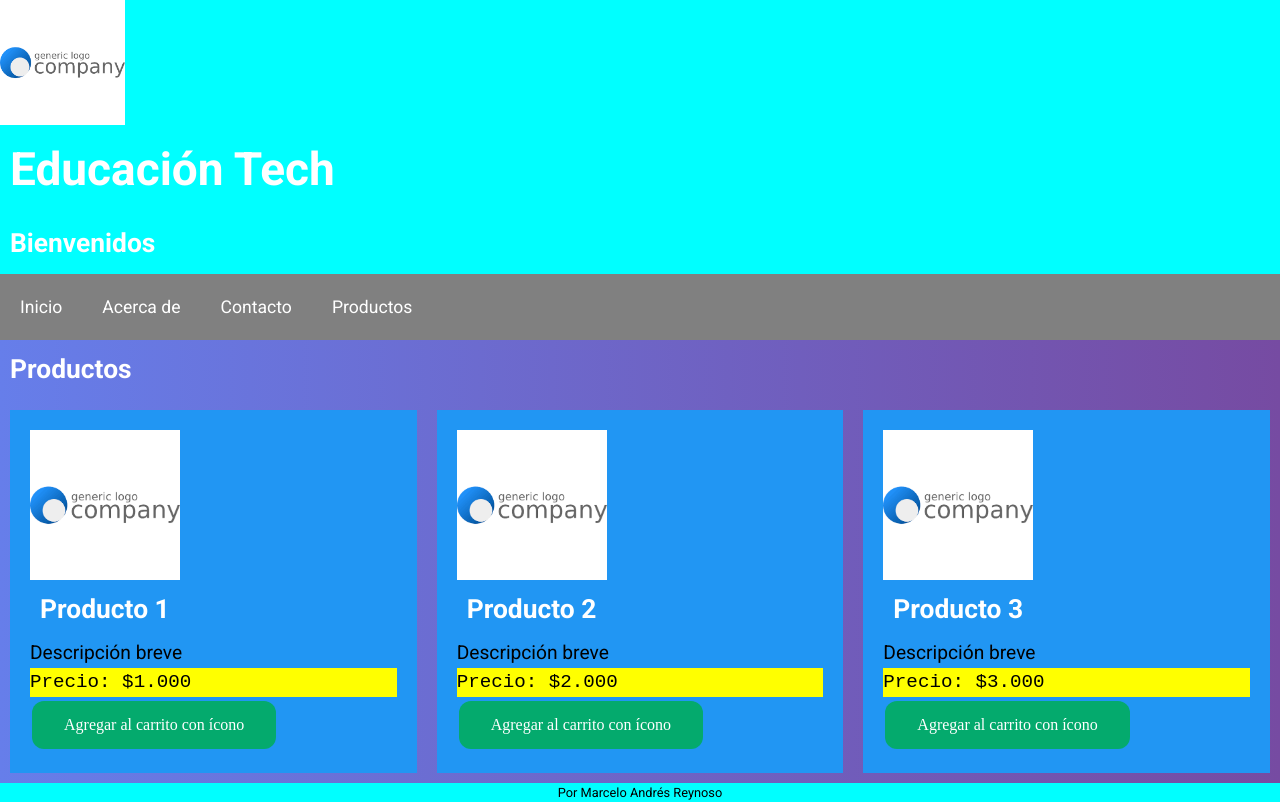
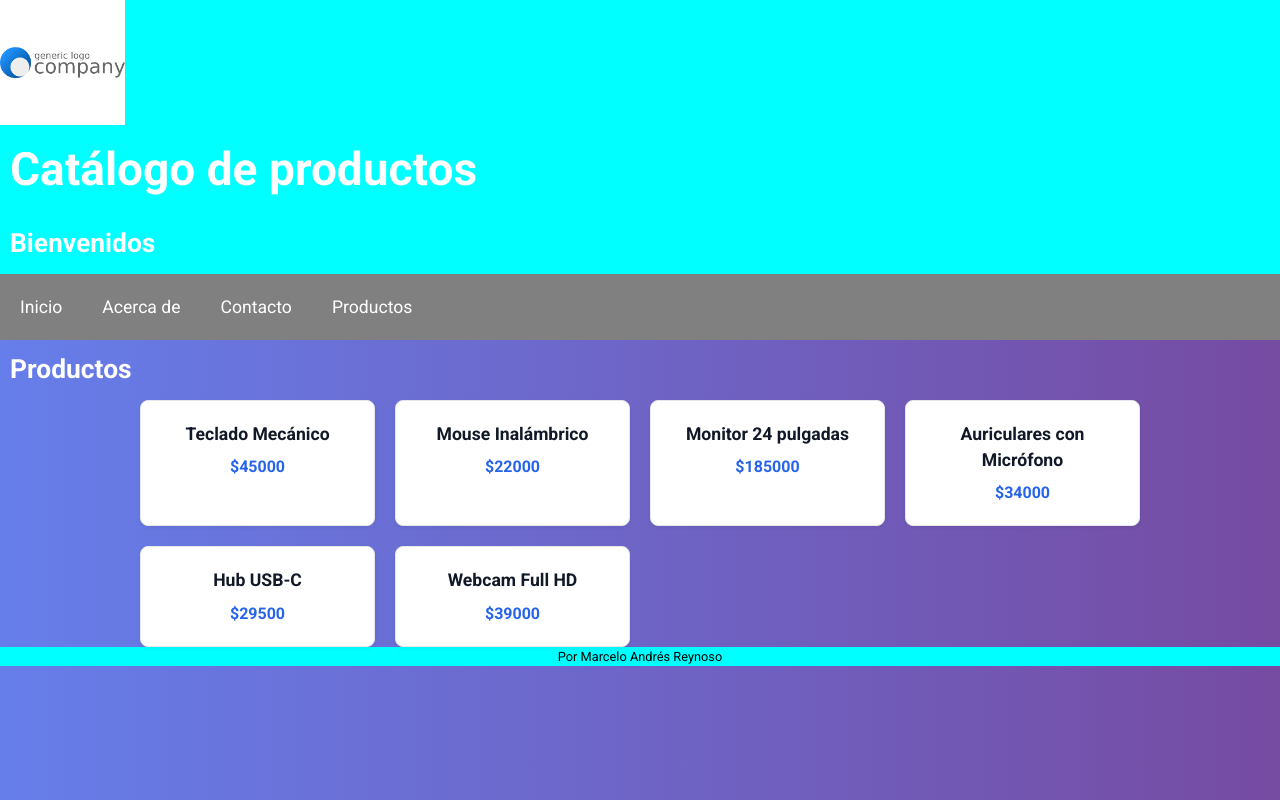
Before and after one commit to marcelo-ar-ar/proyecto-final-ecommerce-marcelo-reynoso, a plain HTML site: page pages/productos.html in a window 1280 px wide. Drawn offline with Linux system fonts and the light colour scheme.

Commit message:
Mostrar la lista de productos en la página

```diff
--- /dev/null
+++ b/app.js
@@ -0,0 +1,76 @@
+function generarProductos() {
+  const productos = [
+    {
+      id: 1,
+      name: "Teclado Mecánico",
+      description: "Teclado compacto con switches táctiles",
+      precio: 45000
+    },
+    {
+      id: 2,
+      name: "Mouse Inalámbrico",
+      description: "Mouse ergonómico de 6 botones con receptor USB",
+      precio: 22000
+    },
+    {
+      id: 3,
+      name: "Monitor 24 pulgadas",
+      description: "Panel IPS Full HD a 75 Hz",
+      precio: 185000
+    },
+    {
+      id: 4,
+      name: "Auriculares con Micrófono",
+      description: "Diadema cerrada ideal para videollamadas y estudio",
+      precio: 34000
+    },
+    {
+      id: 5,
+      name: "Hub USB-C",
+      description: "Adaptador multipuerto con HDMI, USB 3.0 y carga PD",
+      precio: 29500
+    }
+  ];
+
+  return productos;
+}
+
+function mostrarProductos() {
+  // 3. Acceder al contenedor creado en el HTML
+  const contenedor = document.getElementById("contenedor-productos");
+
+  // Obtenemos el catálogo completo (incluyendo el producto en oferta)
+  const catalogo = generarProductos();
+  const productoOferta = {
+    id: 6,
+    name: "Webcam Full HD",
+    description: "Cámara web 1080p con enfoque automático y oferta especial",
+    precio: 39000
+  };
+  const catalogoActualizado = [...catalogo, productoOferta];
+
+  // 4. Recorrer el array de productos
+  catalogoActualizado.forEach(({ name, precio }) => {
+    // 5a. Crear el div de la tarjeta y asignarle la clase .card
+    const tarjeta = document.createElement("div");
+    tarjeta.classList.add("card");
+
+    // 5b. Crear el <h3> para el nombre del producto
+    const titulo = document.createElement("h3");
+    titulo.textContent = name;
+
+    // 5b. Crear el <p> para el precio
+    const parrafoPrecio = document.createElement("p");
+    parrafoPrecio.textContent = `$${precio}`;
+
+    // Insertar título y precio dentro de la tarjeta
+    tarjeta.appendChild(titulo);
+    tarjeta.appendChild(parrafoPrecio);
+
+    // 6. Insertar la tarjeta dentro del contenedor principal
+    contenedor.appendChild(tarjeta);
+  });
+}
+
+// 2. Ejecutar automáticamente al cargar la página
+document.addEventListener("DOMContentLoaded", mostrarProductos);
--- a/pages/productos.html
+++ b/pages/productos.html
@@ -6,14 +6,14 @@
     <link rel="stylesheet" href="../styles.css">
     <link href="https://fonts.googleapis.com/css2?family=Roboto:wght@400;700&
 display="swap" rel="stylesheet">
-    <title>Pre-entrega 5</title>
+    <title>Catálogo de Productos</title>
 
 </head>
 
 <body>
     <header>
         <img src="../logo.png" alt="Logo del sitio web" height="125px">
-        <h1>Educación Tech</h1>
+        <h1>Catálogo de productos</h1>
         <h2 class="noticia__titulo">Bienvenidos</h2>
     </header>
 
@@ -28,34 +28,12 @@ display="swap" rel="stylesheet">
 
     <main>
         <h2>Productos</h2>
-        <section class="container">
-            <article class="item">
-                <img src="../logo.png" alt="Logo del sitio web" width="150px">
-                <h2>Producto 1</h2>
-                <p>Descripción breve</p>
-                <p class="highlight">Precio: $1.000</p>
-                <button>Agregar al carrito con ícono</button>
-            </article>
-
-            <article class="item">
-                <img src="../logo.png" alt="Logo del sitio web" width="150px">
-                <h2>Producto 2</h2>
-                <p>Descripción breve</p>
-                <p class="highlight">Precio: $2.000</p>
-                <button>Agregar al carrito con ícono</button>
-            </article>
-
-            <article class="item">
-                <img src="../logo.png" alt="Logo del sitio web" width="150px">
-                <h2>Producto 3</h2>
-                <p>Descripción breve</p>
-                <p class="highlight">Precio: $3.000</p>
-                <button>Agregar al carrito con ícono</button>
-            </article>
-        </section>
+    <!-- 1. Contenedor para las tarjetas de productos -->
+    <div id="contenedor-productos"></div>
     </main>
     <footer>
         <p>Por Marcelo Andrés Reynoso</p>
     </footer>
+      <script src="../app.js" defer></script>
 </body>
 </html>
--- a/styles.css
+++ b/styles.css
@@ -140,3 +140,31 @@ form {
         grid-template-columns: 1fr;
     }
 }
+
+#contenedor-productos {
+  max-width: 1000px;
+  margin: 0 auto;
+  display: grid;
+  grid-template-columns: repeat(auto-fit, minmax(220px, 1fr));
+  gap: 1.25rem;
+}
+
+.card {
+  background-color: #ffffff;
+  border: 1px solid #e5e7eb;
+  border-radius: 8px;
+  padding: 1.25rem;
+  box-shadow: 0 2px 4px rgba(0, 0, 0, 0.05);
+}
+
+.card h3 {
+  font-size: 1.1rem;
+  margin-bottom: 0.5rem;
+  color: #111827;
+}
+
+.card p {
+  font-size: 1rem;
+  font-weight: 600;
+  color: #2563eb;
+}
```
Also changed, not shown: index.html (+1 -1 lines).
